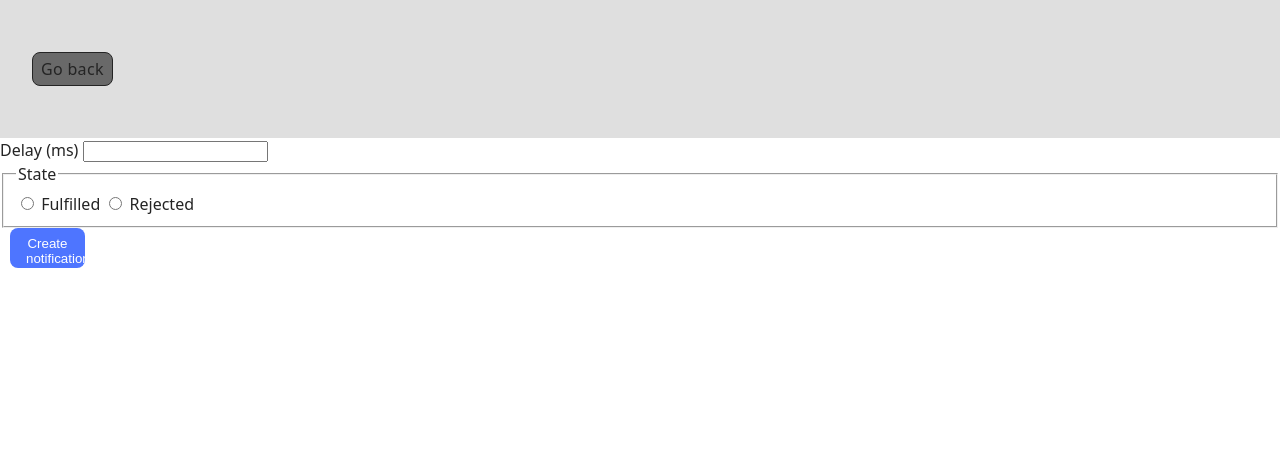
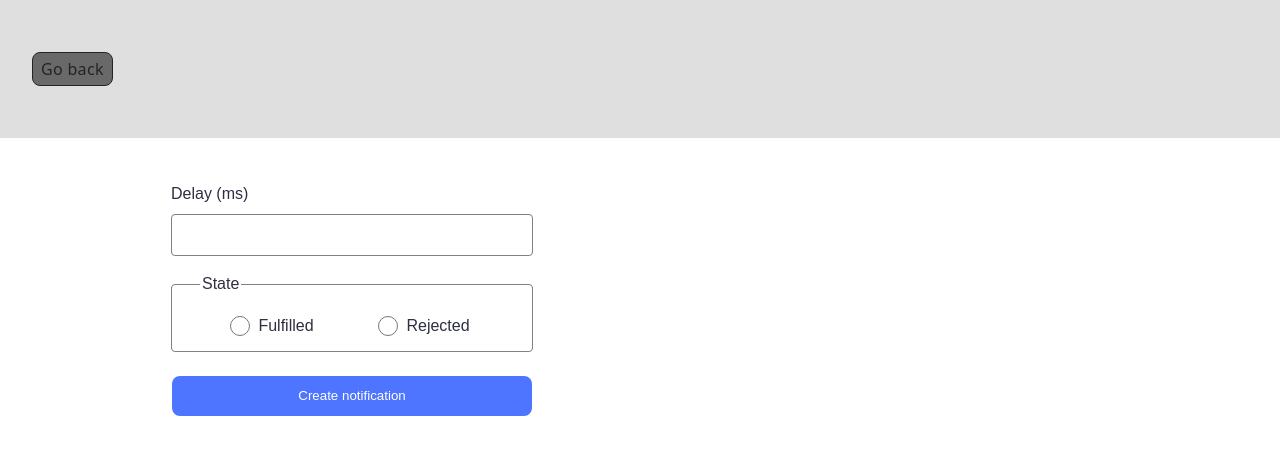
Before and after one commit to diagnoz8/goit-js-hw-10, a website built with Vite: page src/2-snackbar.html in a window 1280 px wide. Built offline with nearby package versions, Linux system fonts and the light colour scheme.

Commit message:
basic styles task 2

```diff
--- a/src/css/styles.css
+++ b/src/css/styles.css
@@ -16,9 +16,77 @@
 @import url('./badges.css');
 @import url('./back-link.css');
 @import url('./footer.css');
-
-
-
+.form{
+  display: flex;
+    flex-direction: column;
+    align-items: center;
+  width: 360px;
+  margin-top: 36px;
+  margin-left: 156px;
+  color: #2E2F42;
+padding: 8px 0px 8px 16px;
+font-family:"Montserrat", sans-serif;
+font-weight: 400;
+font-size: 16px;
+line-height: 24px;
+letter-spacing: 4%;
+}
+.form :first-child > input{
+  display: flex;
+  flex-direction: column;
+  width: 360px;
+  height: 40px;
+  border-radius: 4px;
+    border: 1px solid #808080;
+    margin-top: 8px;
+    padding: 0;
+}
+.form > fieldset{
+  display: flex;
+  flex-direction: row;
+  width: 360px;
+height: 78px;
+border: 1px solid #808080;
+border-radius: 4px;
+padding: 0;
+margin-top: 16px;
+}
+.form > fieldset > legend{
+  margin-left: 28px;
+}
+.form > fieldset > label{
+  display: flex;
+  flex-wrap: wrap;
+  flex-direction: row;
+  align-items: center;
+  justify-content: center;
+  height: 32px;
+  width: 104px;
+margin-left: 48px;
+letter-spacing: 0px;
+margin-top: 14px;
+gap: 8px;
+}
+.form > fieldset > label> input{
+width: 20px;
+height: 20px;
+border-radius: 14px;
+border: 1px solid #757575;
+margin: 0;
+}
+.form > button{
+  width: 360px;
+height: 40px;
+margin-top: 24px;
+margin-left: 0px;
+border-radius: 8px;
+padding-top: 8px;
+padding-right: 16px;
+padding-bottom: 8px;
+padding-left: 16px;
+font-weight: 500;
+line-height: 24px;
+}
 #datetime-picker{
   width: 256px;
 height: 24px;
```
